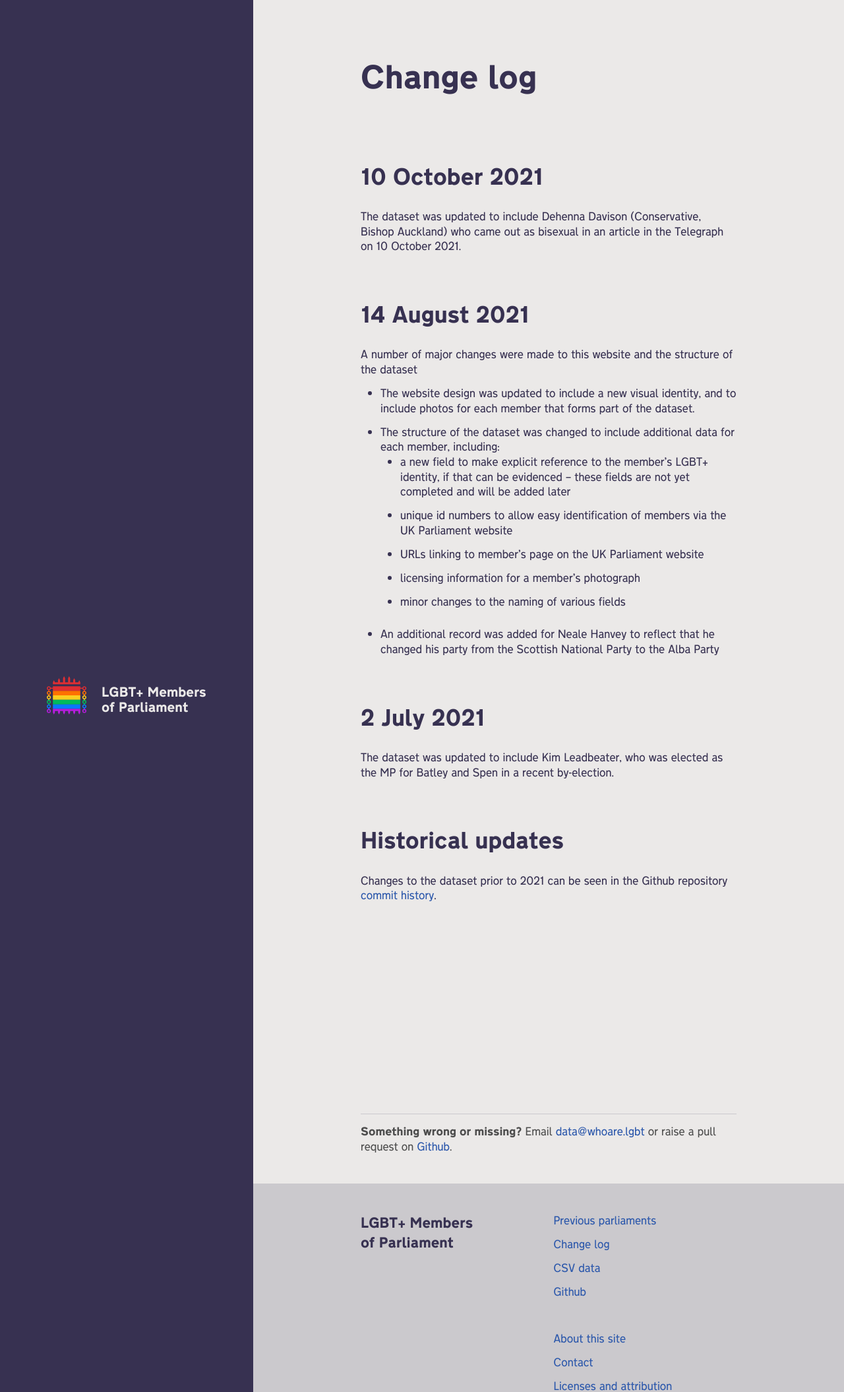
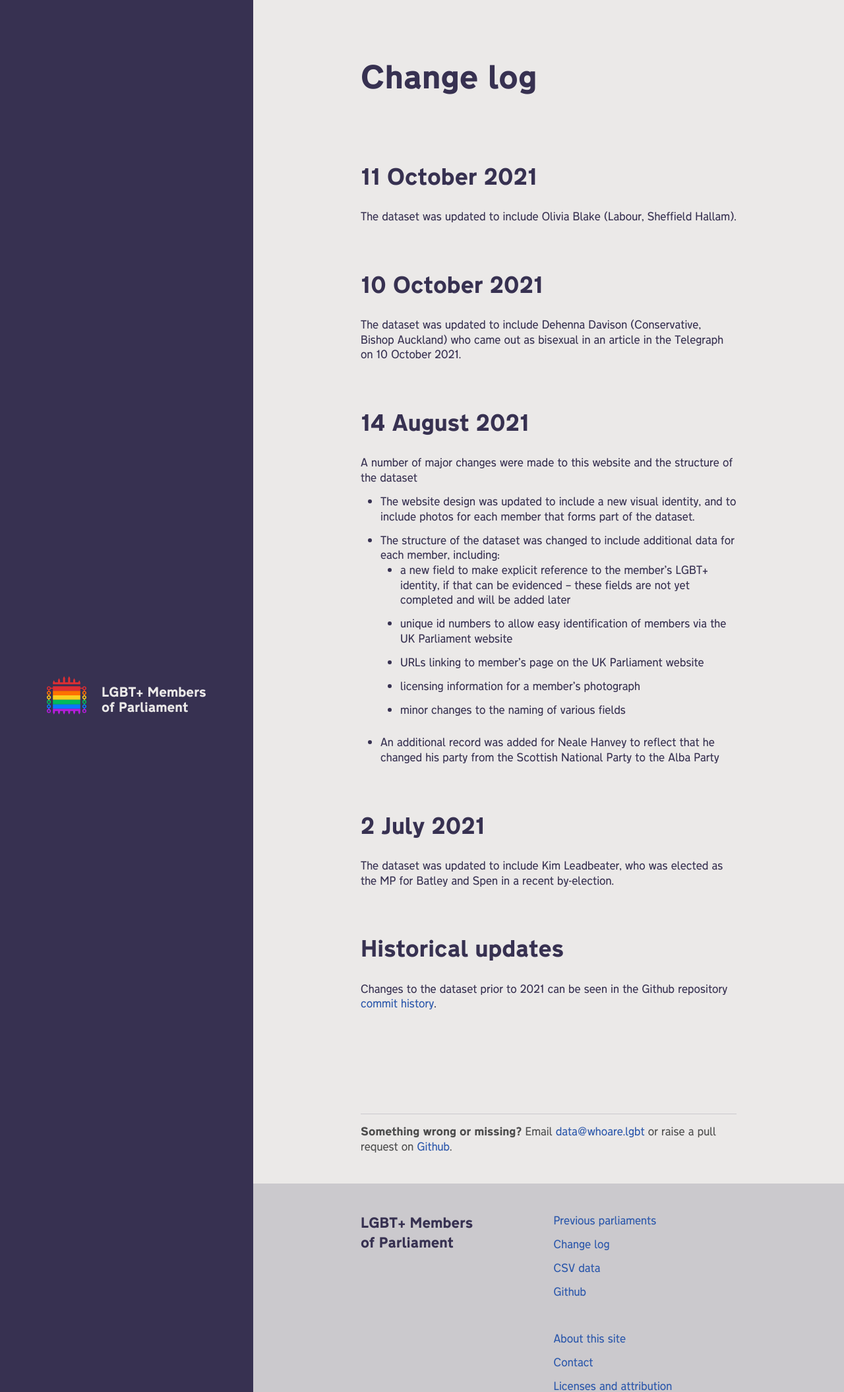
Before and after one commit to johnpeart/lgbt-mp, a Jekyll site: the page built from change-log.md, in a window 1280 px wide. Shown: the whole page at 66% size. Built offline with Jekyll 4.4.1, drawn with Linux system fonts in a browser that asks for light colours.

Commit message:
Add Olivia Blake MP.

```diff
--- a/_data/members.csv
+++ b/_data/members.csv
@@ -63,6 +63,7 @@ Nick Brown,Newcastle East,Labour,1983-06-09,present,,The Independent,2016-02-20,
 Nick Gibb,Bognor Regis and Littlehampton,Conservative,1997-05-01,present,,The Independent,2016-02-20,http://www.independent.co.uk/news/people/news/schools-minister-nick-gibb-to-marry-his-secret-partner-after-29-years-together-10301900.html,111,https://members.parliament.uk/member/111/contact,,UK Parliament,https://members.parliament.uk/member/111/portrait,Attribution 3.0 Unported (CC BY 3.0),https://creativecommons.org/licenses/by/3.0/
 Nick Herbert,Arundel and South Down,Conservative,2005-05-05,2019-11-06,,LGBT Foundation,2017-05-27,http://lgbt.foundation/Your-rights/Your-vote-counts-/Nick-Herbert-MP/,1479,https://members.parliament.uk/member/1479/contact,,Wikipedia,https://commons.wikimedia.org/wiki/File:Nick_Herbert_-_minister_for_policing_and_criminal_justice.jpg,Attribution 2.0 Generic (CC BY 2.0),https://creativecommons.org/licenses/by/2.0/deed.en
 Nigel Evans,Ribble Valley,Conservative,1992-04-09,present,,Daily Mail,2010-12-18,http://www.dailymail.co.uk/news/article-1339699/Im-gay-says-Tory-MP-Nigel-Evans-voted-equal-rights-homosexuals.html,474,https://members.parliament.uk/member/474/contact,,UK Parliament,https://members.parliament.uk/member/474/portrait,Attribution 3.0 Unported (CC BY 3.0),https://creativecommons.org/licenses/by/3.0/
+Olivia Blake,Sheffield Hallam,Labour,2019-12-13,present,Bisexual,Twitter,2021-09-20,https://twitter.com/_OliviaBlake/status/1439942562933092355,4864,https://members.parliament.uk/member/4864/contact,Olivia Blake tweeted that she identified as a “bi woman” to mark Bi Awareness Week in September 2021.,UK Parliament,https://members.parliament.uk/member/4864/portrait,Attribution 3.0 Unported (CC BY 3.0),https://creativecommons.org/licenses/by/3.0/
 Paul Holmes,Eastleigh,Conservative,2019-12-13,present,,Pink News,2019-12-13,https://www.pinknews.co.uk/2019/12/10/general-election-next-parliament-prominent-lgbt-voices/,4803,https://members.parliament.uk/member/4803/contact,,UK Parliament,https://members.parliament.uk/member/4803/portrait,Attribution 3.0 Unported (CC BY 3.0),https://creativecommons.org/licenses/by/3.0/
 Peter Gibson,Darlington,Conservative,2019-12-13,present,,Facebook,2019-12-14,https://www.facebook.com/darlingtonconservativeparty/videos/2550400468415917/,4754,https://members.parliament.uk/member/4754/contact,"Peter refers too his partner, Gareth, in his acceptance speech (video, linked)",UK Parliament,https://members.parliament.uk/member/4754/portrait,Attribution 3.0 Unported (CC BY 3.0),https://creativecommons.org/licenses/by/3.0/
 Peter Kyle,Hove,Labour,2015-05-08,present,,The Independent,2016-02-20,http://www.independent.co.uk/news/uk/politics/gay-mps-the-photograph-that-shows-westminsters-attitude-towards-lgbt-politicians-is-changing-a6886771.html,4505,https://members.parliament.uk/member/4505/contact,,UK Parliament,https://members.parliament.uk/member/4505/portrait,Attribution 3.0 Unported (CC BY 3.0),https://creativecommons.org/licenses/by/3.0/
--- a/change-log.md
+++ b/change-log.md
@@ -2,6 +2,10 @@
 layout: page
 title: Change log
 ---
+
+## 11 October 2021
+
+The dataset was updated to include Olivia Blake (Labour, Sheffield Hallam).
 
 ## 10 October 2021
 
```
Also changed, not shown: 1 other file.
